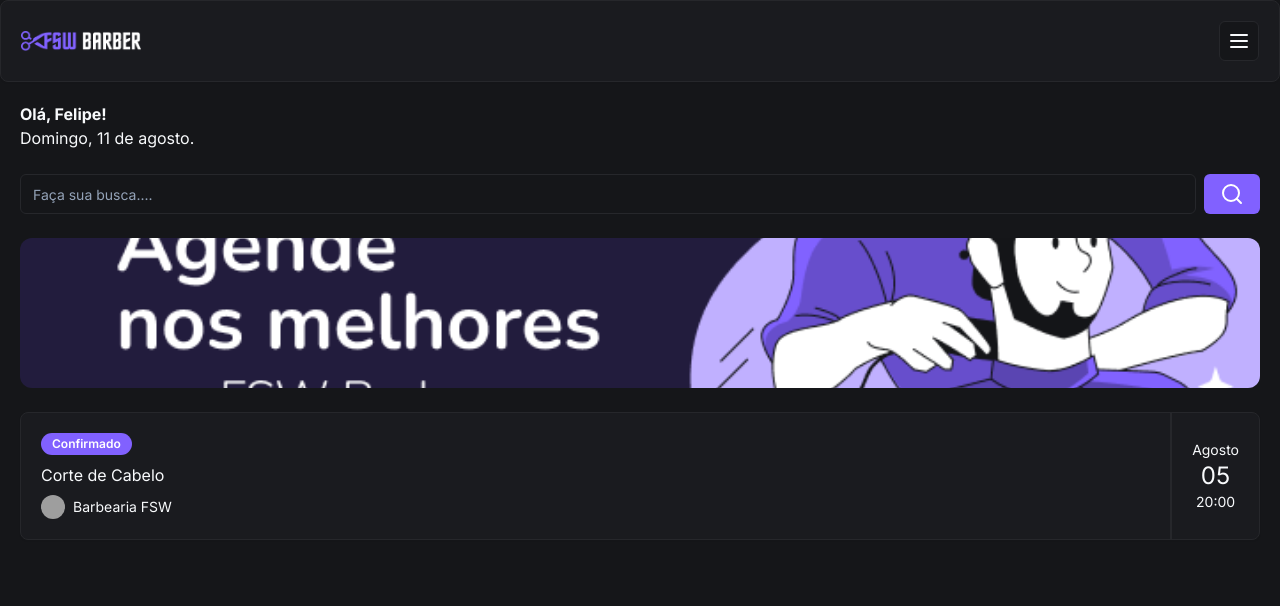
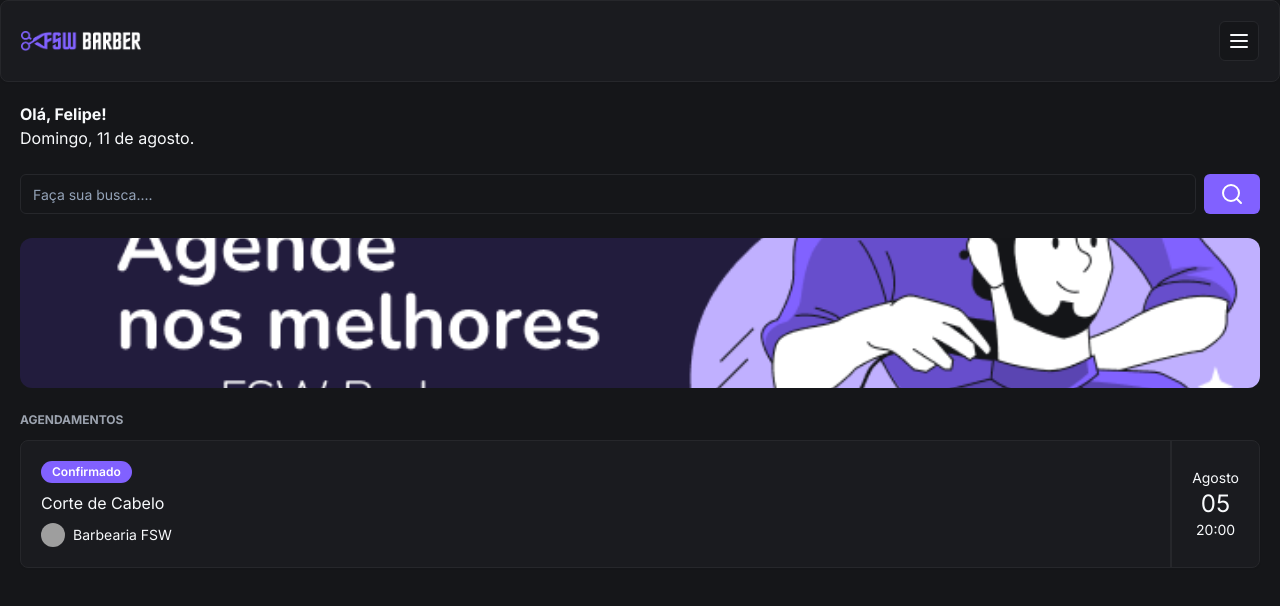
Before and after one commit to LegendarioP/barbeshop, a Next.js app in the folder web/: page / in a window 1280 px wide. Shown: the top 606 px of the page. Built offline with nearby package versions, Linux system fonts and the light colour scheme; grey boxes are pictures that could not be loaded.

Commit message:
feat: add api on front end, install axios and cors on backend for requests

```diff
--- a/web/package.json
+++ b/web/package.json
@@ -12,6 +12,7 @@
   "dependencies": {
     "@radix-ui/react-avatar": "^1.1.0",
     "@radix-ui/react-slot": "^1.1.0",
+    "axios": "^1.7.3",
     "class-variance-authority": "^0.7.0",
     "clsx": "^2.1.1",
     "lucide-react": "^0.427.0",
--- a/web/src/app/page.tsx
+++ b/web/src/app/page.tsx
@@ -36,7 +36,9 @@
 
         {/* AGENDAMENTO */}
 
-        <Card className="mt-6">
+        <h2 className="mb-3 mt-6 uppercase text-gray-400 text-xs font-bold"> AGENDAMENTOS </h2>
+
+        <Card>
           <CardContent className="flex justify-between p-0">
             {/* ESQUERDA */}
             <div className="flex flex-col gap-2 py-5 pl-5">
--- /dev/null
+++ b/web/src/components/barbershop-item.tsx
@@ -0,0 +1,5 @@
+export default function BarbershopItem (){
+    return (
+     <div>hi</div>
+    )
+}
--- /dev/null
+++ b/web/src/lib/api.ts
@@ -0,0 +1,5 @@
+import axios from "axios";
+
+export const api = axios.create({
+    baseURL: 'http://localhost:3333'
+})
```
Also changed, not shown: 1 other file (tests, documents, lock files or other folders).
